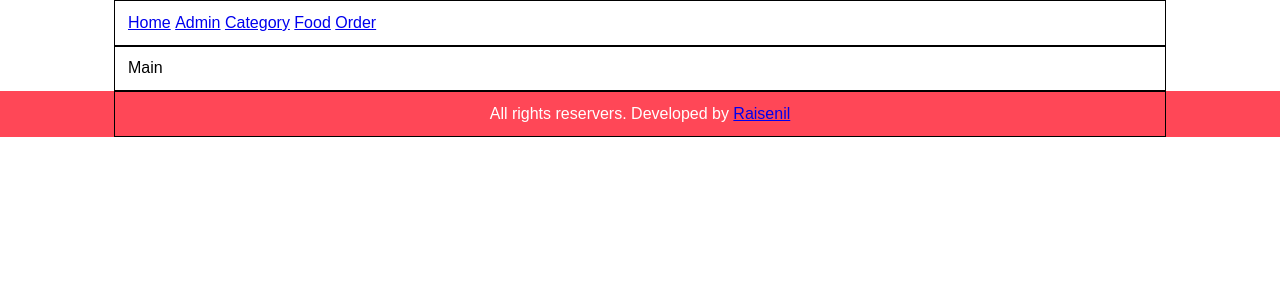
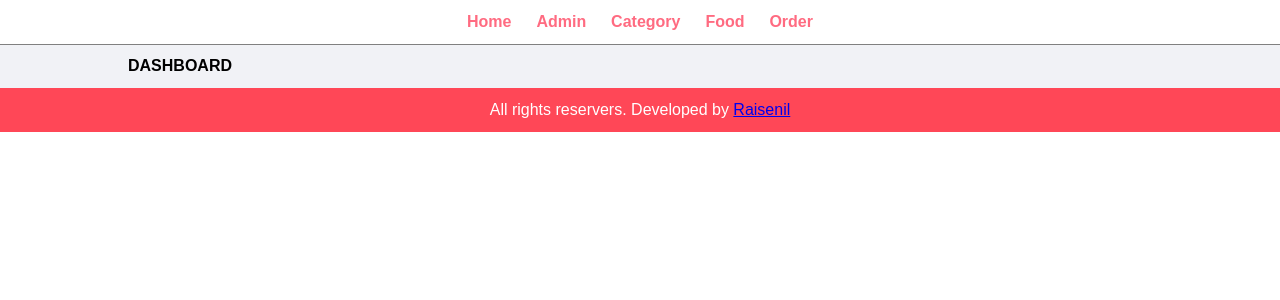
Before and after one commit to Raisenil/Food_Ordering_Website, a PHP site: page /admin/index.php in a window 1280 px wide. Shown: the top 300 px of the page. Run offline with PHP 8.4, Linux system fonts and the light colour scheme.

Commit message:
Update repo

```diff
--- a/admin/index.php
+++ b/admin/index.php
@@ -9,7 +9,7 @@
 </head>
 <body>
     <!-- menu start -->
-    <div class="menu">
+    <div class="menu text-center">
         <div class="wrapper">
             <ul>
                 <li><a href="#">Home</a></li>
@@ -24,7 +24,9 @@
 
     <!-- main start -->
     <div class="main-content">
-        <div class="wrapper">Main</div>
+        <div class="wrapper">
+        <strong>DASHBOARD</strong>
+        </div>
     </div>
     <!-- main end -->
 
--- a/css/admin.css
+++ b/css/admin.css
@@ -7,7 +7,7 @@
 }
 
 .wrapper{
-    border: 1px solid black;
+    /* border: 1px solid black; */
     padding: 1%;
     width: 80%;
     margin: 0 auto;
@@ -19,12 +19,34 @@
 
 /* css for menu */
 
+.menu{
+    border-bottom: 1px solid gray;
+}
+
 .menu ul{
     list-style-type: none;
 }
 
 .menu ul li{
     display: inline;
+    padding: 1%;
+}
+
+.menu ul li a{
+    text-decoration: none;
+    font-weight: bold;
+    color: #ff6b81;
+}
+
+.menu ul li a:hover{
+    color: #ff4757;
+}
+
+/* css for main-content */
+
+.main-content{
+    /* margin: 1% 0; */
+    background-color: #f1f2f6;
 }
 
 /* css for footer */
```
